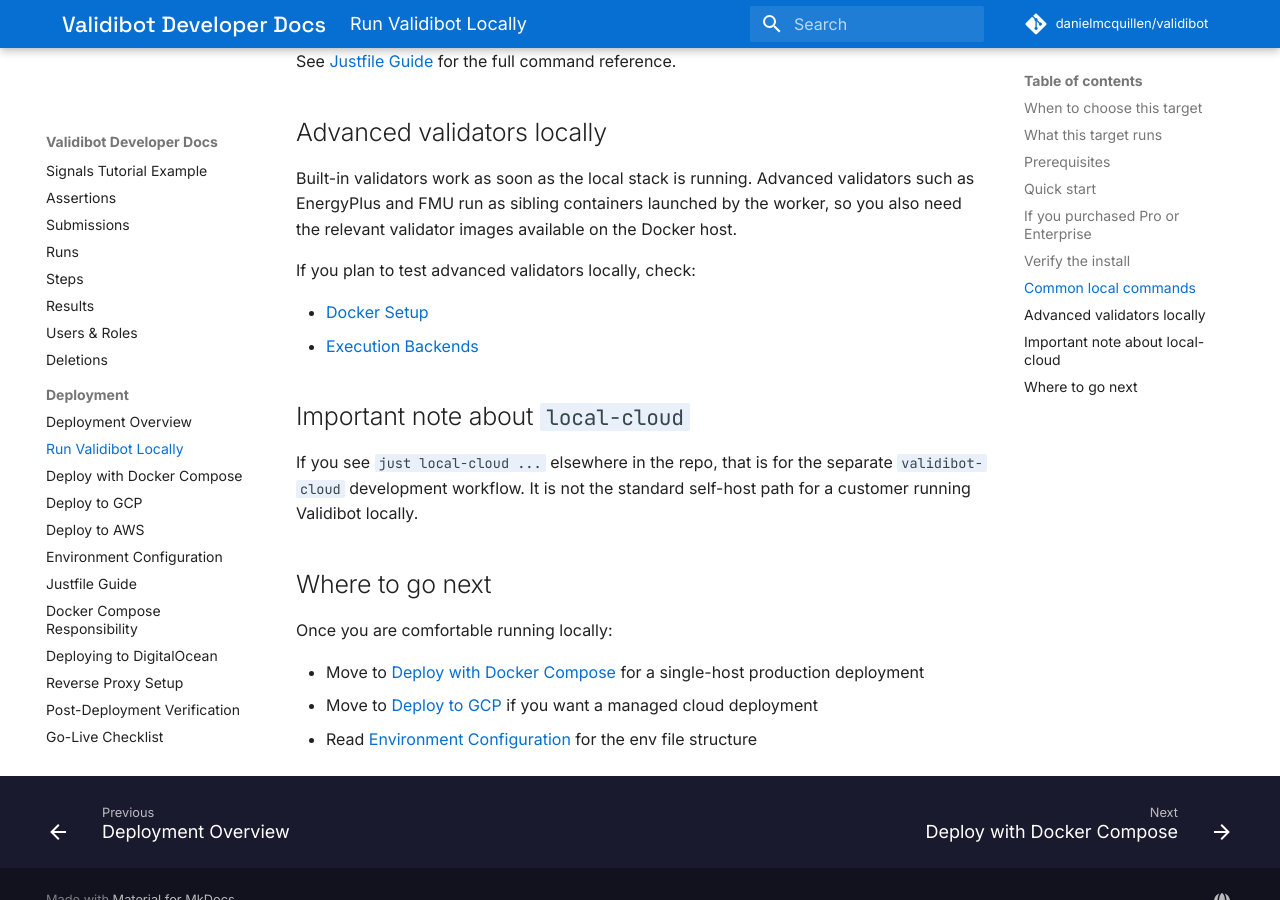
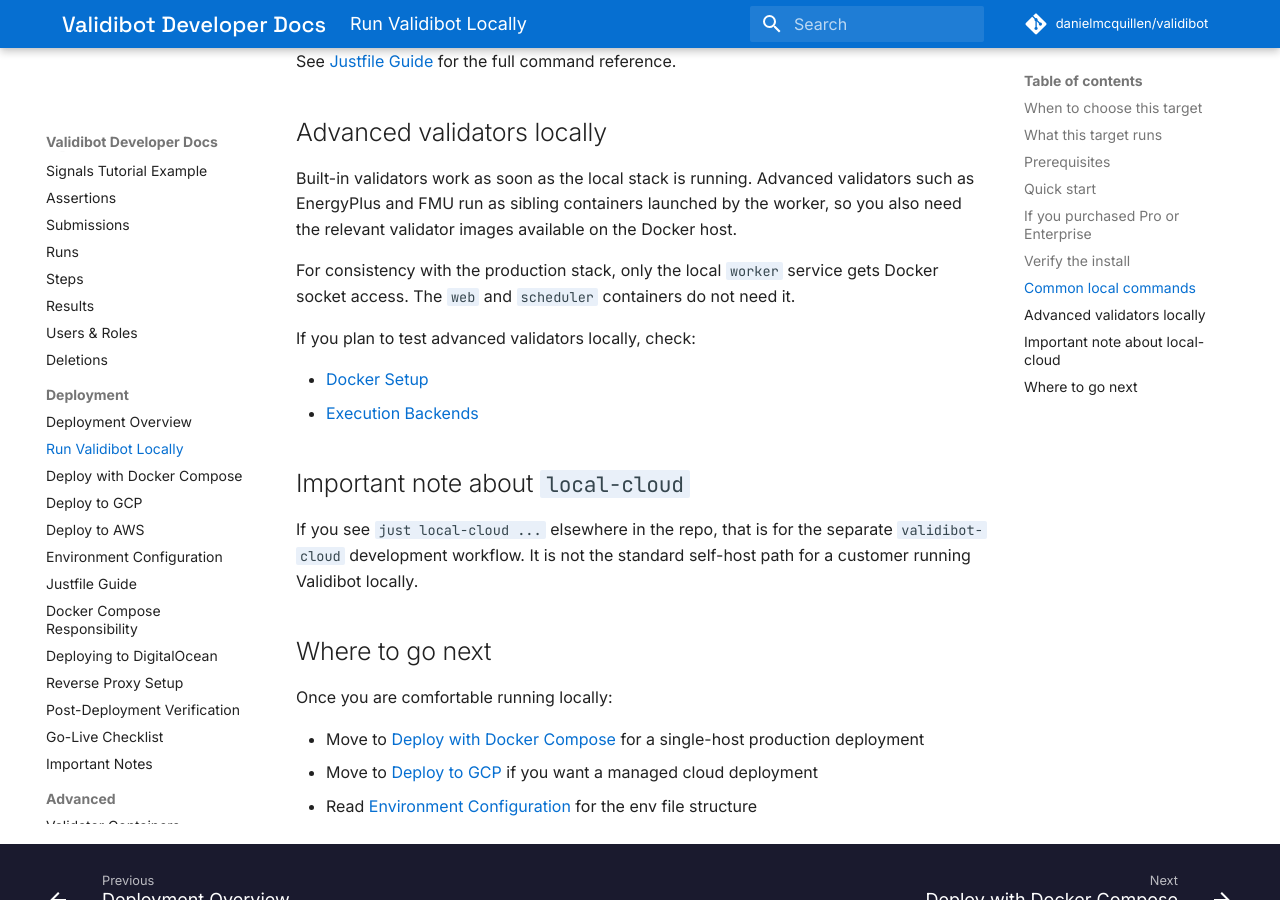
Before and after one commit to danielmcquillen/validibot, an MkDocs documentation site: the page built from docs/dev_docs/deployment/deploy-local.md, in a window 1280 px wide and 900 px high, scrolled down 2651 px. Built offline with MkDocs 1.6.1 and Material for MkDocs 9.7.7, drawn with Linux system fonts in a browser that asks for light colours; comment, search, counter and statistics services are not loaded.

Commit message:
Update local build

```diff
--- a/docs/dev_docs/deployment/deploy-local.md
+++ b/docs/dev_docs/deployment/deploy-local.md
@@ -107,6 +107,8 @@
 
 Built-in validators work as soon as the local stack is running. Advanced validators such as EnergyPlus and FMU run as sibling containers launched by the worker, so you also need the relevant validator images available on the Docker host.
 
+For consistency with the production stack, only the local `worker` service gets Docker socket access. The `web` and `scheduler` containers do not need it.
+
 If you plan to test advanced validators locally, check:
 
 - [Docker Setup](../docker.md)
```
Also changed, not shown: docker-compose.local.yml (+5 -2 lines).
